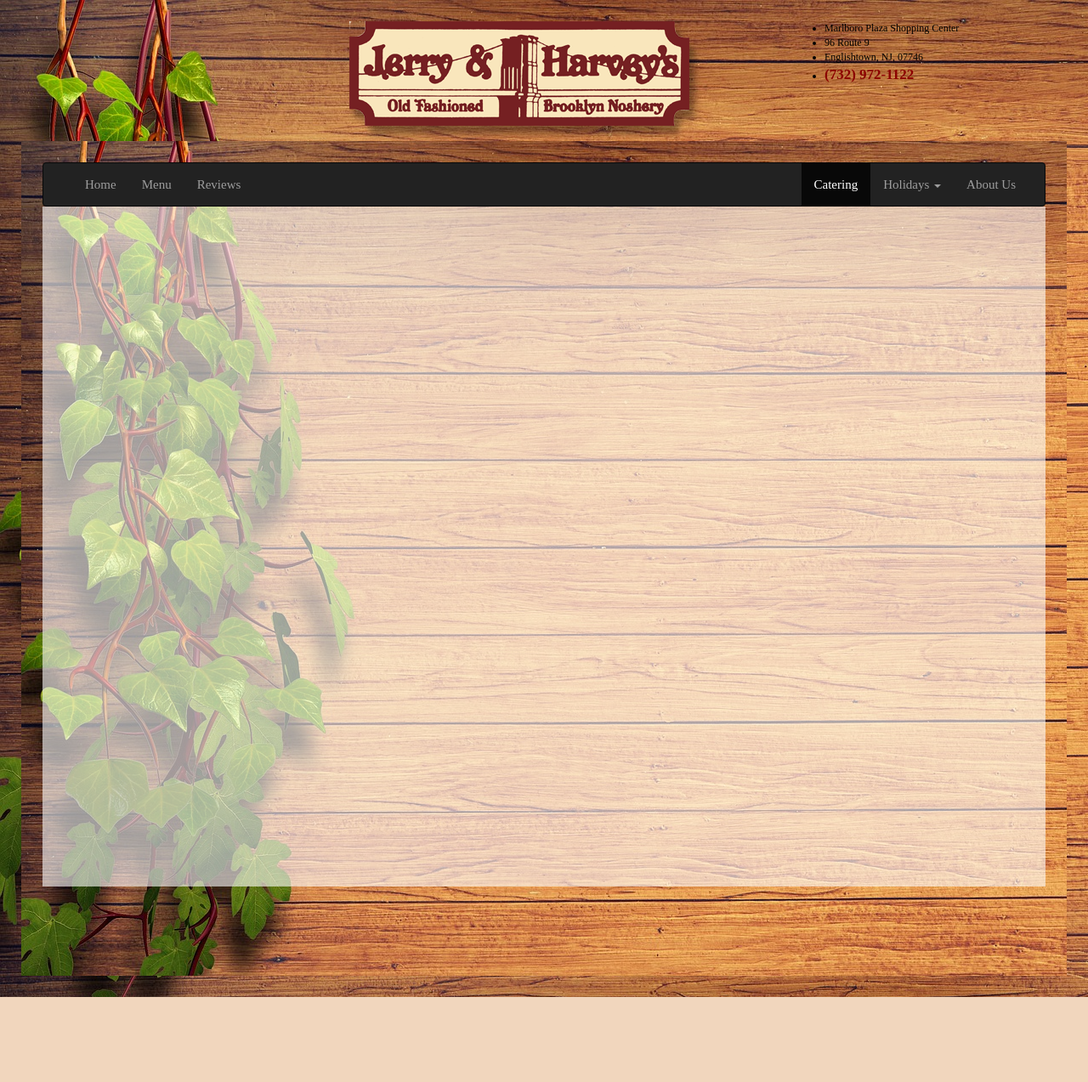
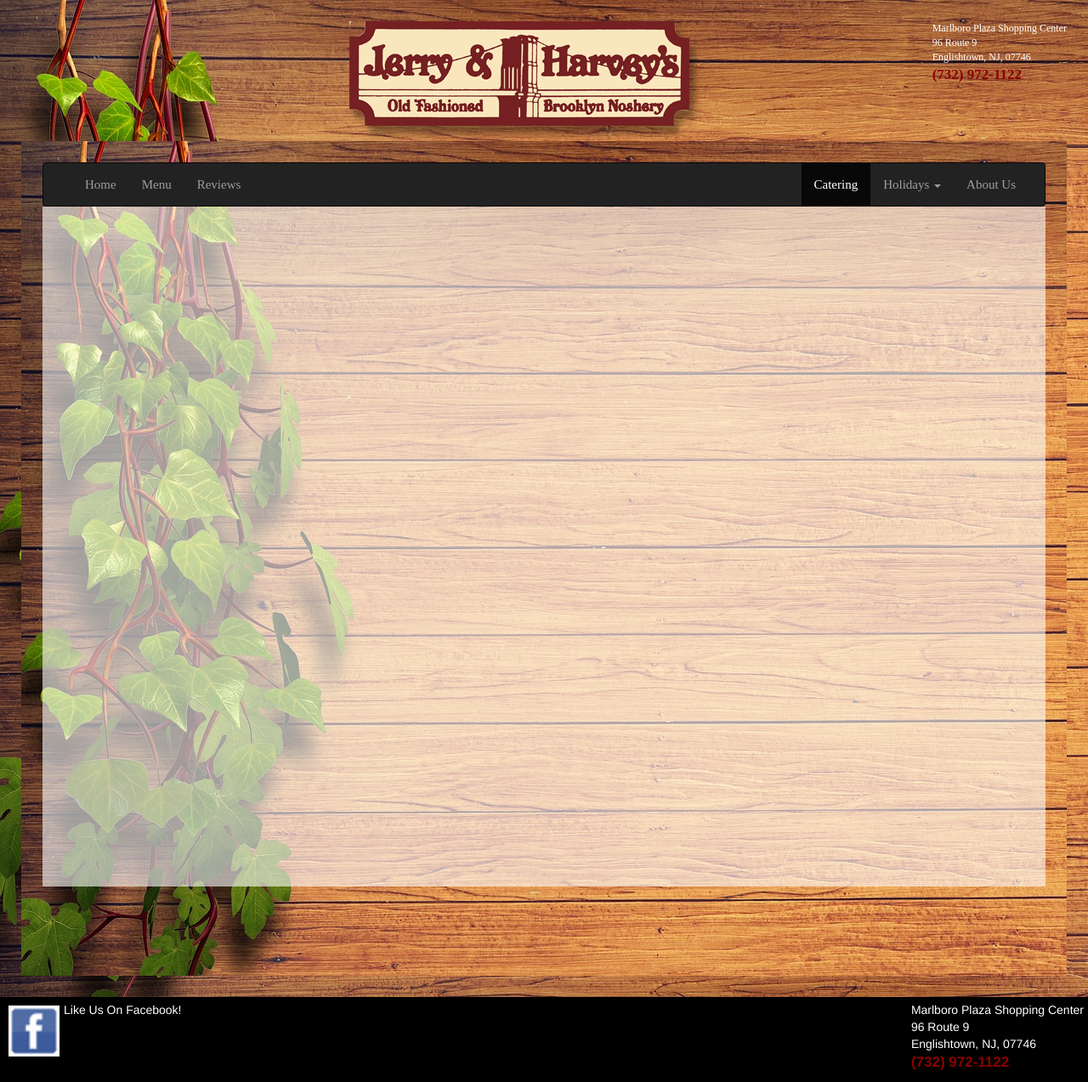
Before and after one commit to whitleyblaine/jerry_harveys, a PHP site: page /passover.html in a window 1280 px wide. Shown: the whole page at 85% size. Before the commit the page ends 1173 px from the top, so only its background shows below. Run offline with PHP 8.4, Linux system fonts and the light colour scheme; some libraries are stand-ins or nearby versions.

Commit message:
creating footer

```diff
--- a/aboutUs.html
+++ b/aboutUs.html
@@ -14,7 +14,7 @@
         <img src="./assets/images/logo.png" id="logoHome">
       </div>
       <div class="col-md-3">
-        <ul class="headerList">
+        <ul class="footerList">
           <li id="shoppingCenter">Marlboro Plaza Shopping Center</li>
           <li>96 Route 9</li>
           <li>Englishtown, NJ, 07746</li>
@@ -67,8 +67,8 @@
     </div>
 
     <footer>
-      <a href="https://www.facebook.com/Jerry-Harveys-Deli-1718106888431904/"><img src="assets/images/fbLogo.jpg" id="fbLogo"></a>
-      <ul class="headerList">
+      <a href="https://www.facebook.com/Jerry-Harveys-Deli-1718106888431904/"><img src="assets/images/facebook_icon.png" id="fbLogo"></a><span class="fbText">Like Us On Facebook!</span>
+      <ul class="footerList">
         <li id="shoppingCenter">Marlboro Plaza Shopping Center</li>
         <li>96 Route 9</li>
         <li>Englishtown, NJ, 07746</li>
--- a/assets/stylesheets/style.css
+++ b/assets/stylesheets/style.css
@@ -44,6 +44,12 @@ body {
   text-align: center;
 }
 
+.footerList {
+  color: white;
+  list-style-type: none;
+  float: right;
+}
+
 #aboutUsLogo {
   position: relative;
   top: 5em;
@@ -55,6 +61,13 @@ h4 {
   text-align: center;
   font-size: 15px;
   padding: 3px 0 3px 0;
+}
+
+footer {
+  background: black;
+  padding: 5px;
+  width: 100%;
+  height: 100px;
 }
 
 #wrapper {
@@ -101,8 +114,24 @@ You also need to include this conditional style in the <head> of your HTML file
 
 /************************/
 
-#fbLogo img {
+#fbLogo {
   float: left;
+  width: 70px;
+  height: 70px;
+  padding: 5px;
+}
+
+#fbLogo:hover {
+
+}
+
+.fbText {
+  color: white;
+}
+
+.fbText:hover {
+  color: blue;
+  font-size: 20px;
 }
 
 /*CONTACT PAGE*/
--- a/passover.html
+++ b/passover.html
@@ -14,7 +14,7 @@
         <img src="./assets/images/logo.png" id="logoHome">
       </div>
       <div class="col-md-3">
-        <ul class="headerList">
+        <ul class="footerList">
           <li id="shoppingCenter">Marlboro Plaza Shopping Center</li>
           <li>96 Route 9</li>
           <li>Englishtown, NJ, 07746</li>
@@ -94,6 +94,16 @@
     </div>
   </div>
 
+      <footer>
+      <a href="https://www.facebook.com/Jerry-Harveys-Deli-1718106888431904/"><img src="assets/images/fbLogo.jpg" id="fbLogo"></a><span class="fbText">Like Us On Facebook!</span>
+      <ul class="footerList">
+        <li id="shoppingCenter">Marlboro Plaza Shopping Center</li>
+        <li>96 Route 9</li>
+        <li>Englishtown, NJ, 07746</li>
+        <li><a class="clickToCall" href="tel:7329721122">(732) 972-1122</a></li>
+      </ul>
+    </footer>
+
   <script type="text/javascript" src="https://cdnjs.cloudflare.com/ajax/libs/jquery/3.1.0/jquery.min.js"></script>
   <script type="text/javascript" src="https://maxcdn.bootstrapcdn.com/bootstrap/3.3.7/js/bootstrap.min.js"></script>
   <script type="text/javascript" src="./assets/js.js"></script>
```
Also changed, not shown: catering.html (+9 -1 lines), chanukah.html (+10 -2 lines), feedback.html (+9 -0 lines), holidays.html (+10 -2 lines), index.html (+9 -0 lines), menu.html (+10 -0 lines), rashhashana.html (+10 -2 lines), assets/images/fbThumbsUp.jpeg (added).
